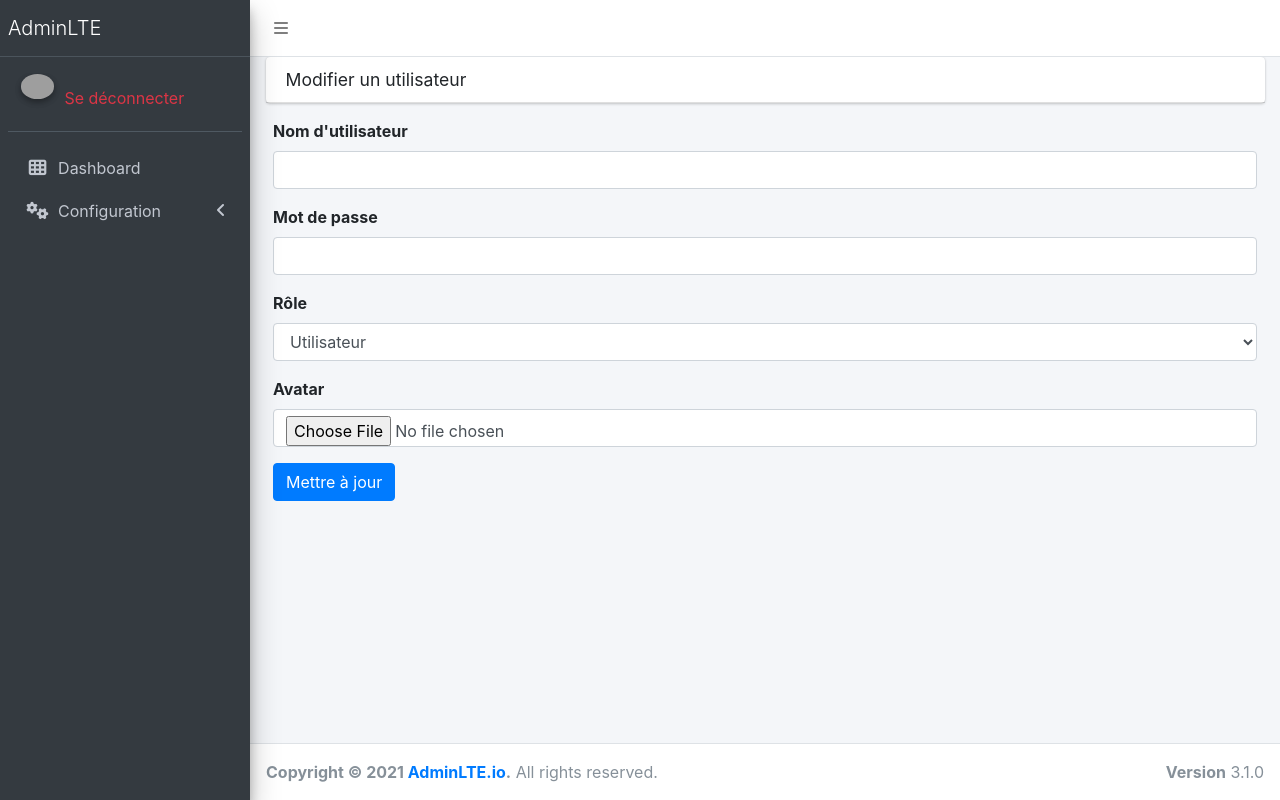
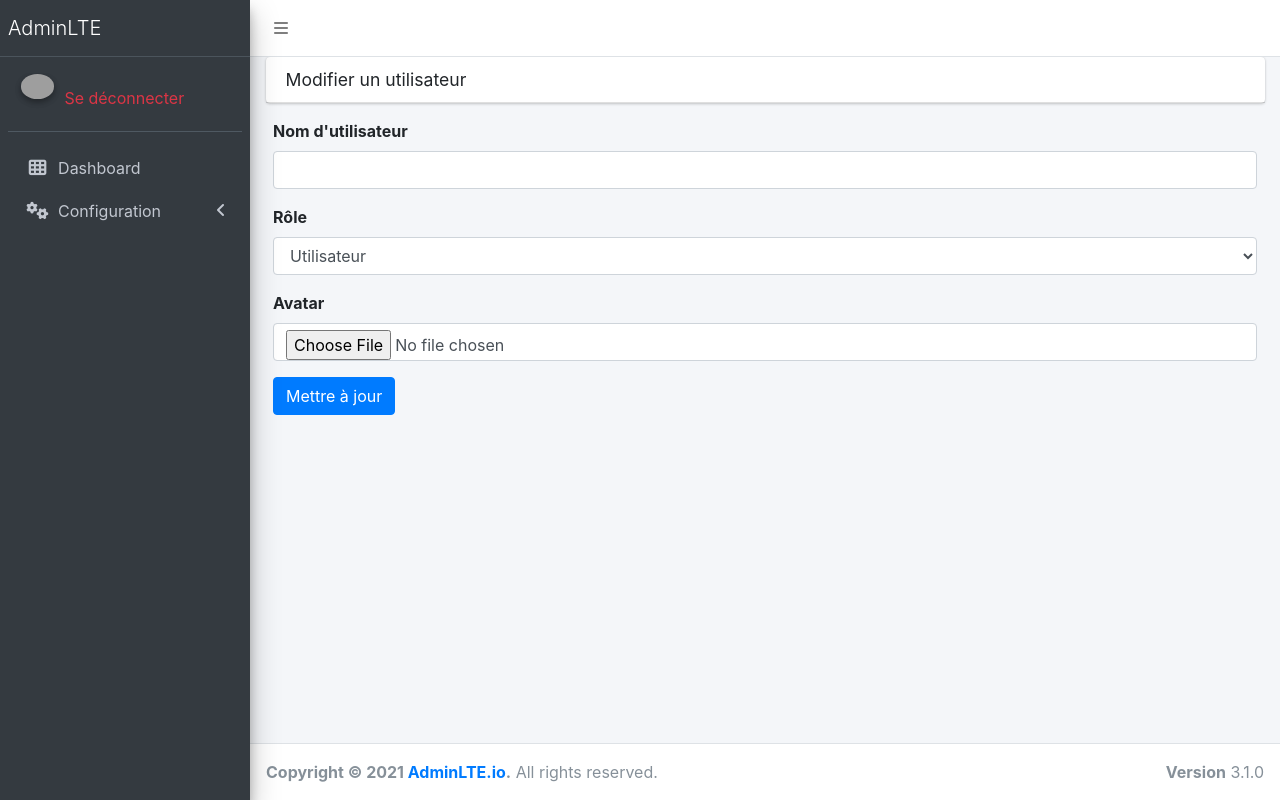
Before and after one commit to starkhub/matrix-template-ci4, a CodeIgniter 4 app: template app/Views/users/edit.php in a window 1280 px wide. Run offline with PHP 8.4 and a stand-in for CodeIgniter, Linux system fonts and the light colour scheme; the template is opened without the code that fills it, so the values that code supplies are empty; some libraries are stand-ins or nearby versions; grey boxes are pictures that could not be loaded.

Commit message:
[Refactor]Suppression mot de passe edit user

```diff
--- a/app/Controllers/UserController.php
+++ b/app/Controllers/UserController.php
@@ -49,7 +49,6 @@ class UserController extends Controller
 
         $data = [
             'username' => $this->request->getPost('username'),
-            'password' => $this->request->getPost('password'),
             'role' => $this->request->getPost('role')
         ];
 
--- a/app/Views/users/edit.php
+++ b/app/Views/users/edit.php
@@ -15,10 +15,6 @@
             <input type="text" name="username" class="form-control" value="<?= $user['username'] ?>" required>
         </div>
         <div class="form-group">
-            <label for="password">Mot de passe</label>
-            <input type="password" name="password" class="form-control" required>
-        </div>
-        <div class="form-group">
             <label for="role">Rôle</label>
             <select name="role" class="form-control">
                 <option value="user" <?= $user['role'] == 'user' ? 'selected' : '' ?>>Utilisateur</option>
```
